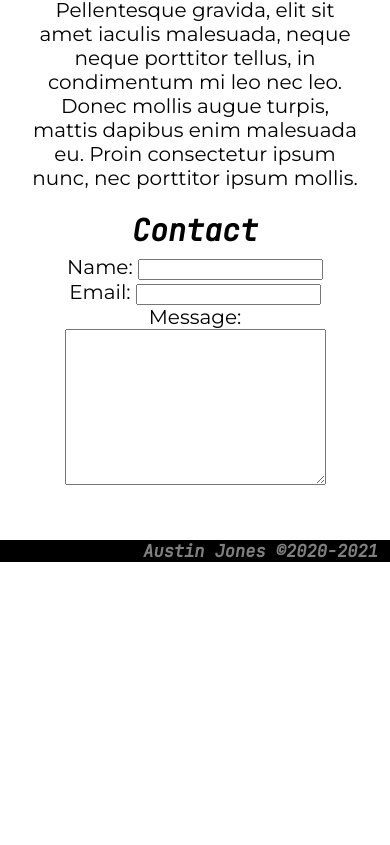
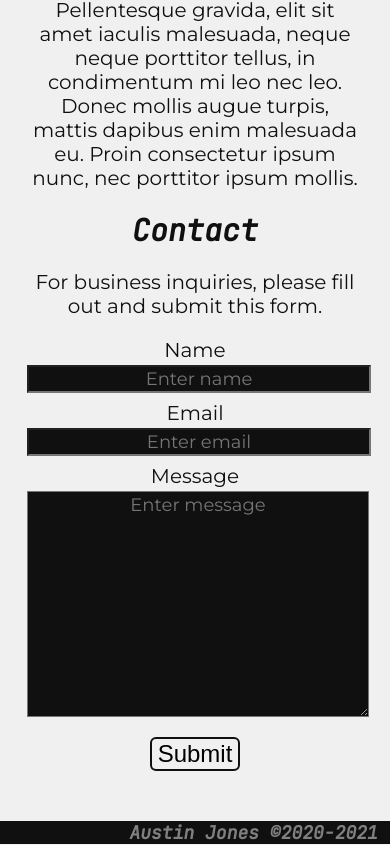
Before and after one commit to austinhjones3/portfolio-assignment, a plain HTML site: page index.html in a window 390 px wide. Shown: the part 2789-3634 px from the top of the page. Before the commit the page ends 3351 px from the top, so only its background shows below. Drawn offline with Linux system fonts and the light colour scheme.

Commit message:
all but formspree and desktop media query done

```diff
--- a/index.html
+++ b/index.html
@@ -135,21 +135,29 @@
 
       <section id="contact">
         <h4>Contact</h4>
+        <p>For business inquiries, please fill out and submit this form.</p>
         <form action="formspree">
           <div class="field">
-            <label for="name">Name: </label>
-            <input id="name" type="text" />
+            <label for="name">Name</label>
+            <input id="name" type="text" placeholder="Enter name" />
           </div>
 
           <div class="field">
-            <label for="Email">Email: </label>
-            <input id="name" type="text" />
+            <label for="Email">Email</label>
+            <input id="name" type="text" placeholder="Enter email" />
           </div>
 
           <div class="field">
-            <label for="message">Message: </label>
-            <textarea name="" id="message" cols="30" rows="10"></textarea>
+            <label for="message">Message</label>
+            <textarea
+              placeholder="Enter message"
+              name=""
+              id="message"
+              cols="30"
+              rows="10"
+            ></textarea>
           </div>
+          <button type="submit">Submit</button>
         </form>
       </section>
     </main>
--- a/style.css
+++ b/style.css
@@ -4,11 +4,13 @@ body {
   margin-left: 7%;
   /* padding-left: 30px;
   padding-right: 25px; */
+  background-color: #f0f0f0;
+  color: #101010;
 }
 
 header {
-  color: white;
-  background-color: black;
+  color: #f0f0f0;
+  background-color: #101010;
   padding-top: 50px;
   /*padding-bottom: 2%;*/
   margin-top: -75px;
@@ -72,7 +74,7 @@ header .item a {
   padding-left: 15px;
   padding-right: 15px;
   font-family: "Montserrat";
-  color: white;
+  color: #f0f0f0;
   font-size: 20px;
 }
 
@@ -83,7 +85,7 @@ img {
   margin-left: auto;
   margin-right: auto;
   border: solid;
-  border-color: black;
+  border-color: #101010;
 }
 
 #portrait {
@@ -104,7 +106,7 @@ section h4 {
 }
 
 footer {
-  background-color: black;
+  background-color: #101010;
   margin-top: 50px;
   margin-bottom: -40px;
   margin-right: -9%;
@@ -115,6 +117,48 @@ h6 {
   color: grey;
   text-align: right;
   font-family: "JetBrains Mono";
-  font-size: 17px;
+  font-size: 18px;
   padding-right: 15px;
 }
+
+input,
+textarea,
+label {
+  display: flex;
+  width: 100%;
+}
+
+input,
+textarea {
+  max-width: 500px;
+  background-color: #101010;
+  color: #fff;
+  font-family: "montserrat";
+  font-size: 18px;
+  text-align: center;
+  margin-left: auto;
+  margin-right: auto;
+}
+
+textarea {
+  max-width: 750px;
+}
+
+label {
+  padding-bottom: 3px;
+  margin-top: 8px;
+  display: flex;
+  justify-content: center;
+}
+
+label:first-child {
+  padding-top: 0;
+}
+
+button {
+  border: solid 2px #101010;
+  border-radius: 6px;
+  background-color: #f0f0f0;
+  font-size: 24px;
+  margin-top: 20px;
+}
```
